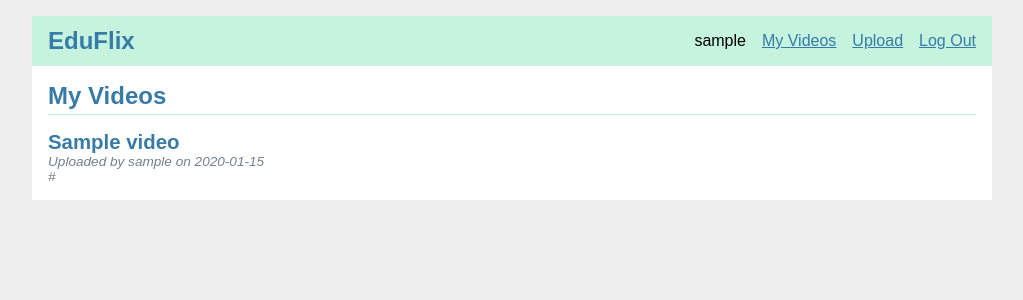
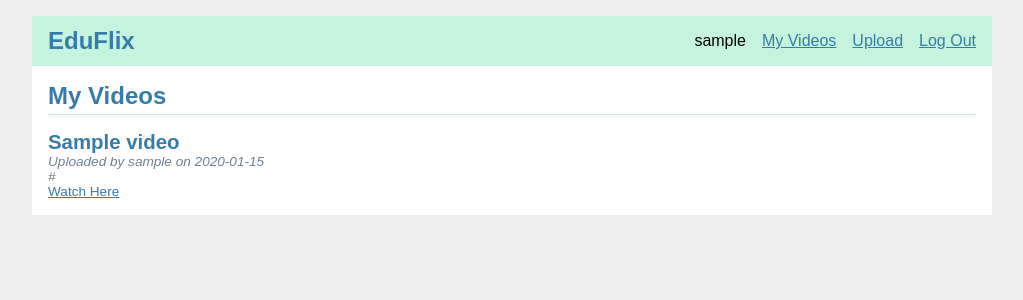
Before and after one commit to jwpetley/EduFlix, a Flask app: template EduFlixApp/templates/MyVideos/myvideos.html in a window 1280 px wide. Shown: the top 300 px of the page, without its empty margins (128-1151 px from the left). Run offline with Flask 2, Linux system fonts and the light colour scheme; a user stored in the database is signed in; tables that the repository leaves empty hold one stand-in row (values such as "Sample post"); the template is opened without the code that fills it: most values are stand-ins (such as "Sample title", 1, 10 or a date in 2020); some libraries are stand-ins or nearby versions.

Commit message:
Finish add watching videos

```diff
--- a/EduFlixApp/templates/MyVideos/myvideos.html
+++ b/EduFlixApp/templates/MyVideos/myvideos.html
@@ -14,6 +14,7 @@
             <h1>{{ video['title'] }}</h1>
             <div class="about">Uploaded by {{ g.user['username'] }} on {{ video['created'].strftime('%Y-%m-%d') }}</div>
             <div class="about">{{ video['s3link'] }}</div>
+            <a href="/myvideos/watch?s3link={{video['s3link']}}">Watch Here</a>
           </div>
         </header>
       </article>
```
Also changed, not shown: instance/eduflix.sqlite (deleted), 1 other file.
